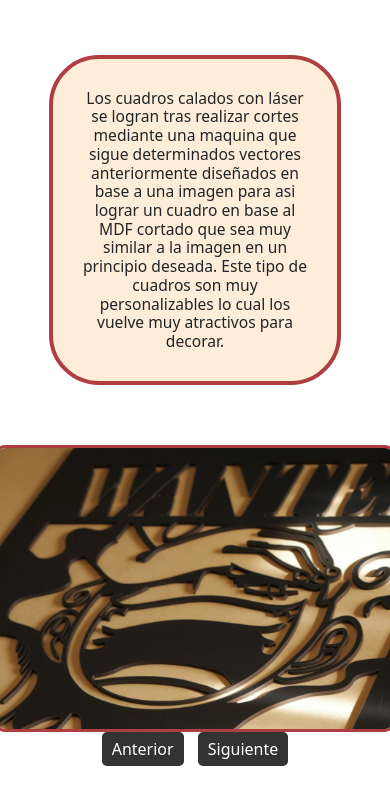
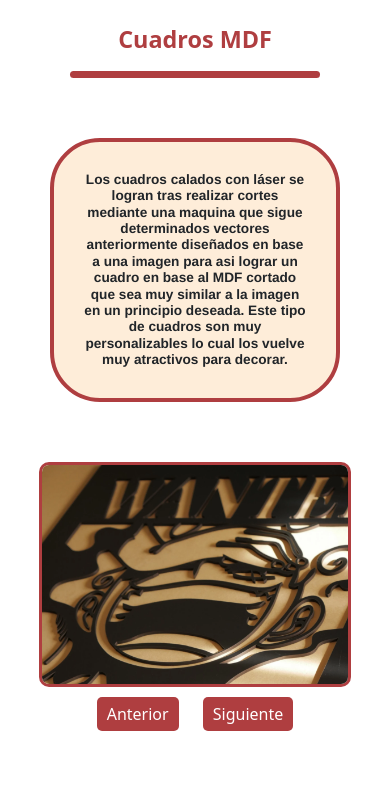
Before and after one commit to Juanignacioortiz/PreEntrega3-ortiz, a website: page pages/Productos.html in a window 390 px wide. Shown: the part 306-1094 px from the top of the page. Drawn offline with nearby package versions, Linux system fonts and the light colour scheme; a script that the page names is missing.

Commit message:
ACTUALIZACION

```diff
--- a/pages/Productos.html
+++ b/pages/Productos.html
@@ -53,9 +53,9 @@
     </header>
 <main class="main-products">
     <h1 class="title">¿Cúales son nuestros productos?</h1>
-    <div></div>
     <div class="carousel-container">
         <h2 class="sub-title">Cuadros MDF</h2>
+        <p class="line"></p>
         <h3 class="text-product">Los cuadros calados con láser se logran tras realizar cortes mediante una maquina que sigue determinados vectores anteriormente diseñados en base a una imagen para asi lograr un cuadro en base al MDF cortado que sea muy similar a la imagen en un principio deseada. Este tipo de cuadros son muy personalizables lo cual los vuelve muy atractivos para decorar.</h3>
     <div class="carousel"><img src="../img/cuadro 3.webp" alt="Cuadro MDF de Luffy"> <img src="../img/cuadro 2.webp" alt="Imagen de un cuadro MDF de Geisha"> <img src="../img/cuadro 1.webp" alt="Imagen de un cuadro en MDF de Roger de One piece" ></div>
     <div class="carousel-controls">
--- a/scss/layouts/_body.scss
+++ b/scss/layouts/_body.scss
@@ -10,34 +10,36 @@
 
 
 .carousel-container {
-    max-width: 75%;
-    margin: 0 auto;
+    max-width: 100%;
     display: flex;
+    align-items: center;
     flex-direction: column;
-    align-items: center;
+}
+
 .text-product {
+    display: flex;
+    flex-wrap: wrap;
     background-color: $color-secondary;
     border-radius: 50px;
     margin: 50px;
-        border: #af3e40 4px solid;
-        width: 100%;
-        height: auto;
+    border: $color-primary 4px solid;
     text-align:center;
     padding: 30px;
+    font-size: 2vmin;
+    font-family: $font-primary;
+    font-weight: bold;
+
+
+
 
     @media screen and (max-width: 768px) {
-            background-color: $color-secondary;
-            border-radius: 50px;
-            margin: 50px;
-            border: #af3e40 4px solid;
-            width: 100%;
-            height: 100%;
-            font-size: 4vmin;}
-    }
+        font-size: 3.5vmin;}
 }
 
 
+
 .carousel {
+    width: 80%;
     display: flex;
     overflow-x: hidden;
     scroll-snap-type: x mandatory;
@@ -53,10 +55,6 @@
         justify-content: space-between;
         margin-top: 10px;
     }
-    @media screen and (max-width: 768px)  {
-            width: 400px;
-            height: auto;
-    }
 }
 
 
@@ -64,18 +62,23 @@
     cursor: pointer;
     padding: 5px 10px;
     margin: 0 5px;
-    background-color: #333;
+    background-color: $color-primary;
     color: $color-terciary;
     border: none;
     border-radius: 5px;
+    margin: 10px;
 }
 
 h2 {
     text-align: center;
+    font-weight: bold;
+
 }
 
 h1 {
     text-align: center;
+    font-weight: bold;
+
 }
 
 /* body faq */
@@ -89,6 +92,8 @@ h1 {
     box-shadow: 0 0 10px rgba(0, 0, 0, 0.1);
     padding: 50px;
     border-radius: 8px;
+        font-weight: bold;
+
     .faq-item {
         margin-bottom: 20px;
     }
@@ -106,6 +111,7 @@ h1 {
     padding: 50px;
     font-size: 16px;
     border-bottom: 4px solid $color-primary;
+    font-weight: bold;
 
 }
 
@@ -121,6 +127,8 @@ h1 {
 
 .answer.show {
     display: block;
+    font-weight: bold;
+
 }
 
 
@@ -142,16 +150,20 @@ h1 {
     font-size: 7vmin;
     color: $color-quaternary;
     margin-top: 60px;
+    font-weight: bold;
     @media (max-width: 768px) {
-        font-size: 5vmin;
+        font-size: 8vmin;
+
 }}
 
 .sub-title{
-    color: #af3e40;
+    color: $color-primary;
     font-size: 5vmin;
     margin-top: 50px;
+    font-weight: bold;
+
         @media (max-width: 768px) {
-        font-size: 5vmin;
+        font-size: 6vmin;
 }}
 
 
@@ -165,8 +177,10 @@ h1 {
     margin-bottom: 100px;
     margin-top: 100px;
     font-family: $font-primary;
+    font-weight: bold;
     @media (max-width: 600px) {
         margin: 10px;
         padding: 10px;
+
     }
 }
--- a/scss/layouts/_forms.scss
+++ b/scss/layouts/_forms.scss
@@ -18,6 +18,7 @@ select {
     border: 1px solid #ccc;
     border-radius: 5px;
     box-sizing: border-box;
+
 }
 
 input[type="submit"] {
--- a/scss/views/_home.scss
+++ b/scss/views/_home.scss
@@ -66,11 +66,16 @@
     display: flex;
     align-content: center;
     text-align: center;
+        font-weight: bold;
+
 }
 .somos{
     background-color: $color-terciary;
     border-radius: 50px;
     opacity: 85%;
+    padding: 30px;
+    font-weight: bold;
+
 }
 .quienes-content {
     width: 100%;
@@ -79,21 +84,23 @@
     display: flex;
     align-items: center;
     flex-direction: column;
+
     h1 {
         font-size: 7vmin;
         margin-bottom: 50px;
             }
             p {
             color: rgb(0, 0, 0);
-            font-size: 3vmin;
+            font-size: 1rem;
             }
                 .line {
             margin-bottom: 50px;
+
     }
 }
 .grid-container {
-    width: 95%;
-    height: 95%;
+    width: 100%;
+    height: 100%;
     display: grid;
     grid-template-columns: 1fr;
     gap: 20px;
@@ -102,7 +109,7 @@
     .sub-title{
         font-size: 5vmin;
         text-align: center;
-        color: #af3e40;
+        color: $color-primary;
     }
     p {
         margin-top: 90px;
```
Also changed, not shown: pages/Contacto.html (+1 -1 lines), pages/Nuestro trabajo.html (+1 -1 lines), css/main.css, 1 other file. Lines whose indentation alone changed are shown as unchanged.
